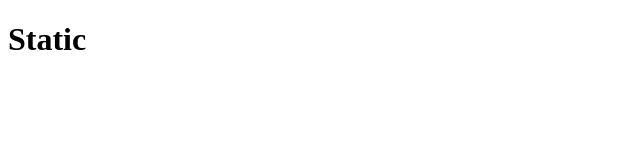
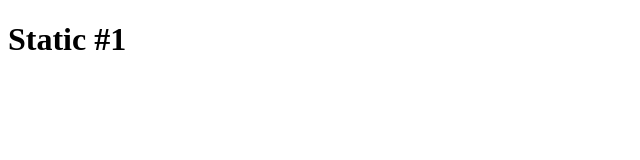
Before and after one commit to douglimaonline/JavaScript, a Next.js app in the folder Curso-nextjs/renderization/: page /static in a window 1280 px wide. Shown: the top 160 px of the page, without its empty margins (0-640 px from the left). Built offline with nearby package versions, Linux system fonts and the light colour scheme.

Commit message:
Example of static page (Server-Side Rendering)

```diff
--- a/Curso-nextjs/renderization/pages/static.jsx
+++ b/Curso-nextjs/renderization/pages/static.jsx
@@ -1,3 +1,21 @@
+// import { useEffect, useState } from 'react'
+
 export default function Static() {
-  return <h1>Static</h1>
+  // const [num, setNum] = useState()
+
+  // useEffect(() => {
+  //   setNum(Math.random())
+  // }, [])
+
+  return (
+    <div>
+      <h1>Static #1</h1>
+      {/* <h1>{num}</h1> */}
+    </div>
+  )
 }
+
+// Explanation:
+// The Next automatically use the better strategy of renderizarion according to your code.
+// On the exemple above, the page will be render on server side.
+// If I take off the comments, the render will change from SSR (Server-Side Rendering) to CSR (Client-Side Rendering).
```
